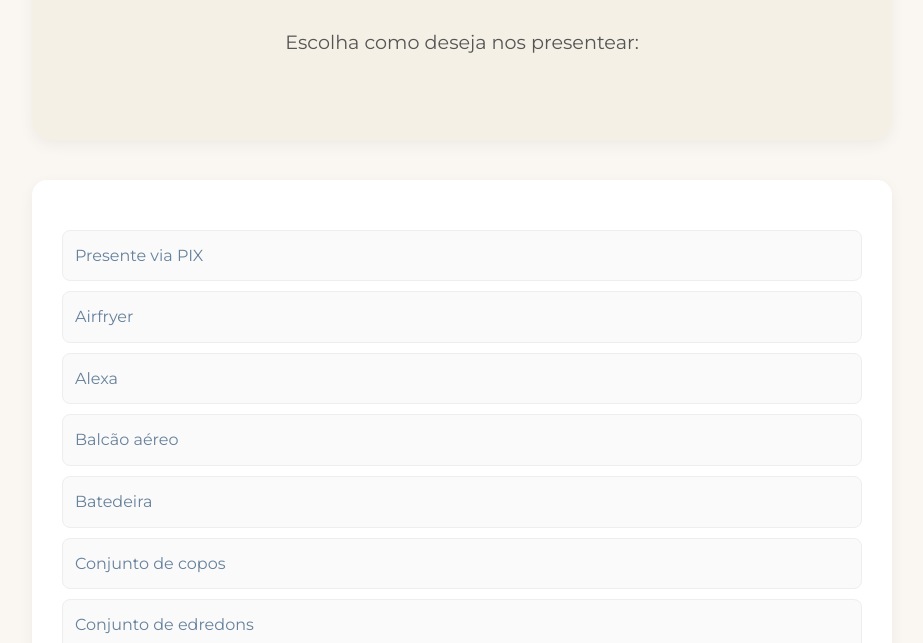
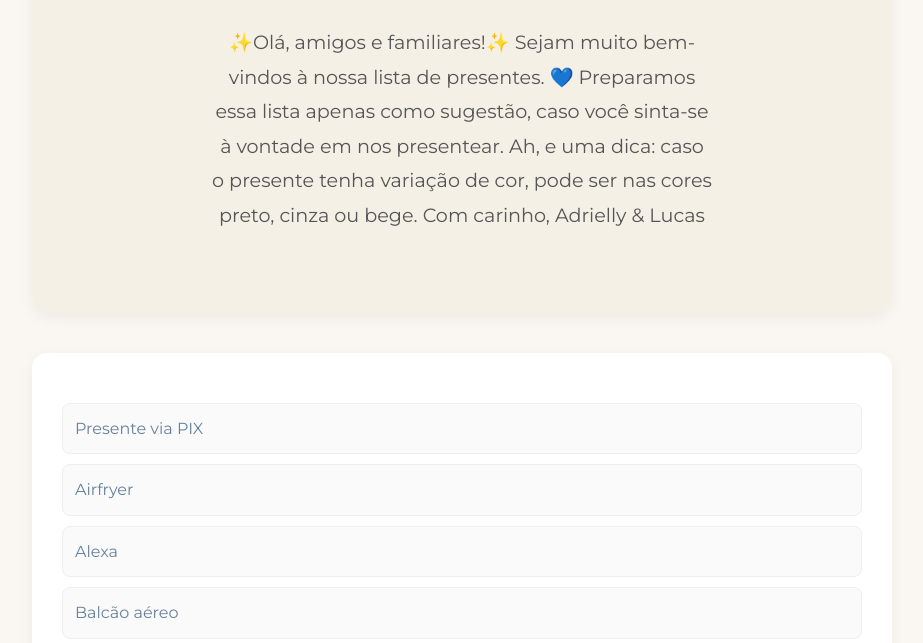
Before and after one commit to albuquerque1213-tech/Cha-de-casa, a plain HTML site: page index.html in a window 1280 px wide. Shown: the part 157-800 px from the top of the page, without its empty margins (178-1101 px from the left). Drawn offline with nearby package versions, Linux system fonts and the light colour scheme; a web font is replaced by a local one.

Commit message:
Atualizar o index.html

```diff
--- a/index.html
+++ b/index.html
@@ -14,7 +14,14 @@
                 <p class="header-tag">CHÁ DE CASA NOVA</p>
                 <h1 class="couple-names">Adrielly & Lucas</h1>
                 <p class="intro-text">
-                    Escolha como deseja nos presentear:
+                   ✨Olá, amigos e familiares!✨
+
+                    Sejam muito bem-vindos à nossa lista de presentes. 💙
+                    Preparamos essa lista apenas como sugestão, caso você sinta-se à vontade em nos presentear.
+                    Ah, e uma dica: caso o presente tenha variação de cor, pode ser nas cores preto, cinza ou bege.
+                    Com carinho,
+                    Adrielly & Lucas
+
                 </p>
             </div>
         </header>
```
